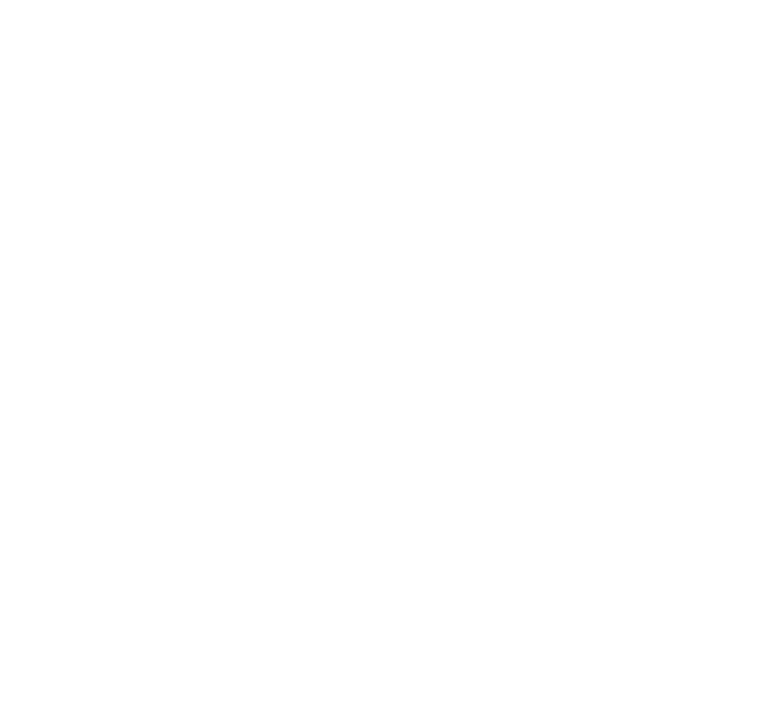
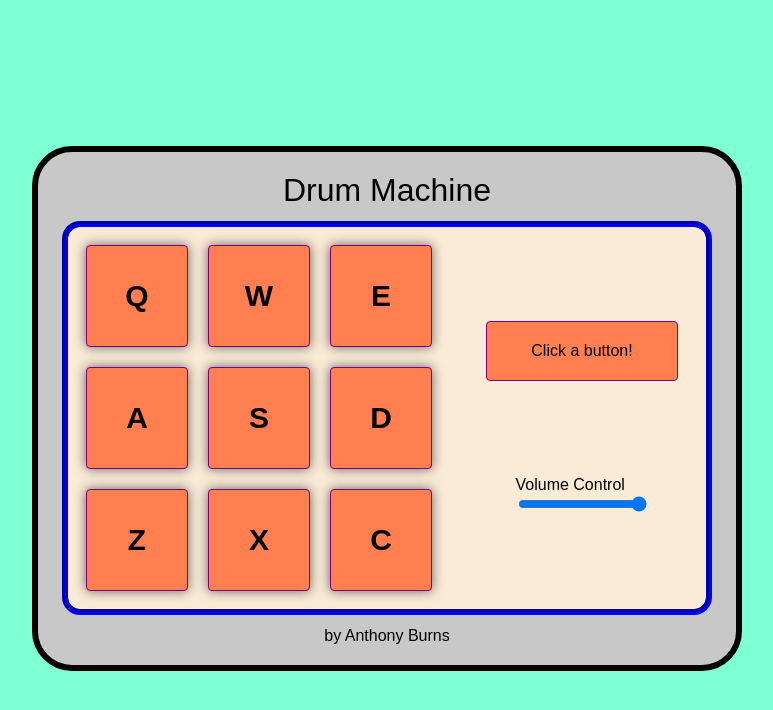
Before and after one commit to EhSlashEh/bootcamp, a plain HTML site: page 3 Front End Development Libraries/DrumMachine/index.html in a window 1280 px wide. Shown: the whole page, without its empty margins (261-1034 px from the left). Drawn offline with Linux system fonts and the light colour scheme.

Commit message:
Drum machine

```diff
--- a/3 Front End Development Libraries/DrumMachine/index.html
+++ b/3 Front End Development Libraries/DrumMachine/index.html
@@ -0,0 +1,82 @@
+<!DOCTYPE html>
+<head>
+    <meta charset="UTF-8">
+    <meta name="viewport" content="width=device-width, initial-scale=1.0">
+    <meta http-equiv="X-UA-Compatible" content="ie=edge">
+
+    <!-- Title and icon -->
+    <title>Anthony's Drum Machine</title>
+
+    <!-- CSS Style files -->
+    <link rel="stylesheet" href="styles.css" />
+
+    <!-- Script -->
+    <script src="script.js"></script>
+
+    <!-- Icons -->
+    <script src="https://kit.fontawesome.com/d144bb87de.js" crossorigin="anonymous"></script>
+
+</head>
+<body>
+    <div id="drum-machine">
+        <div id="title">
+            Drum Machine
+        </div>
+        <div id="display">
+            <div id="drum-pad-container">
+                <div class="drum-pad" id="Heater-1" onclick="playSound('Q')">
+                    <audio class="clip" id="Q" src="https://s3.amazonaws.com/freecodecamp/drums/Heater-1.mp3"></audio>
+                    Q
+                </div>
+                <div class="drum-pad" id="Heater-2" onclick="playSound('W')">
+                    <audio class="clip" id="W" src="https://s3.amazonaws.com/freecodecamp/drums/Heater-2.mp3"></audio>
+                    W
+                </div>
+                <div class="drum-pad" id="Heater-3" onclick="playSound('E')">
+                    <audio class="clip" id="E" src="https://s3.amazonaws.com/freecodecamp/drums/Heater-3.mp3"></audio>
+                    E
+                </div>
+                <div class="drum-pad" id="Heater-4" onclick="playSound('A')">
+                    <audio class="clip" id="A" src="https://s3.amazonaws.com/freecodecamp/drums/Heater-4_1.mp3"></audio>
+                    A
+                </div>
+                <div class="drum-pad" id="Clap" onclick="playSound('S')">
+                    <audio class="clip" id="S" src="https://s3.amazonaws.com/freecodecamp/drums/Heater-6.mp3"></audio>
+                    S
+                </div>
+                <div class="drum-pad" id="Open-HH" onclick="playSound('D')">
+                    <audio class="clip" id="D" src="https://s3.amazonaws.com/freecodecamp/drums/Dsc_Oh.mp3"></audio>
+                    D
+                </div>
+                <div class="drum-pad" id="Kick-n'-Hat" onclick="playSound('Z')">
+                    <audio class="clip" id="Z" src="https://s3.amazonaws.com/freecodecamp/drums/Kick_n_Hat.mp3"></audio>
+                    Z
+                </div>
+                <div class="drum-pad" id="Kick" onclick="playSound('X')">
+                    <audio class="clip" id="X" src="https://s3.amazonaws.com/freecodecamp/drums/RP4_KICK_1.mp3"></audio>
+                    X
+                </div>
+                <div class="drum-pad" id="Closed-HH" onclick="playSound('C')">
+                    <audio class="clip" id="C" src="https://s3.amazonaws.com/freecodecamp/drums/Cev_H2.mp3"></audio>
+                    C
+                </div>
+            </div>
+            <div id="options-container">
+                <div id="key-display">
+                    Click a button!
+                </div>
+                <div id="volume-container">
+                    <div id="volume-label">
+                        Volume Control
+                    </div>
+                    <div id="volume-slider">
+                        <input id="volume-range" type="range" min="0" max="100" value="100" class="slider">
+                    </div>
+                </div>
+            </div>
+        </div>
+        <div id="by-me">
+            by Anthony Burns
+        </div>
+    </div>
+</body>
--- /dev/null
+++ b/3 Front End Development Libraries/DrumMachine/script.js
@@ -0,0 +1,43 @@
+// Volume control
+var volumeRange = document.getElementById("volume-range");
+
+if (volumeRange) {
+    volumeRange.addEventListener("input", function () {
+        var volumeValue = this.value;
+        console.log(volumeValue);
+    });
+}
+
+// Sick beats function
+function playSound(letter) {
+    console.log("Received: " + letter);
+
+    var audio = document.getElementById(letter);
+    var soundLevel = document.getElementById("volume-range");
+
+    // sound level
+    console.log(soundLevel.value);
+    audio.volume = soundLevel.value / 100;
+    audio.play();
+
+    // Press button effect
+    var parentDiv = audio.parentNode;
+    parentDiv.style.backgroundColor = "red";
+    parentDiv.style.boxShadow = "0 0 4px rgba(0,0,0,0.4)";
+    setTimeout(function () {
+        parentDiv.style.backgroundColor = "";
+        parentDiv.style.boxShadow = "";
+    }, 200);
+
+    // Tell user what key was pressed
+    var keyDisplay = document.getElementById("key-display");
+    var soundName = parentDiv.getAttribute("id").replace(/-/g, " ");
+    keyDisplay.innerHTML = `${soundName}`;
+
+}
+
+// Keyboard works too
+document.addEventListener("keydown", function (event) {
+    var key = event.key.toUpperCase();
+    playSound(key);
+});
--- a/3 Front End Development Libraries/DrumMachine/styles.css
+++ b/3 Front End Development Libraries/DrumMachine/styles.css
@@ -1,3 +1,7 @@
+* {
+    font-family: Arial;
+}
+
 body {
     display: flex;
     justify-content: center;
@@ -8,6 +12,78 @@
     background-color: aquamarine;
 }
 
-#center-container {
+#drum-machine {
+    border: 6px solid black;
+    border-radius: 40px;
+    background-color: rgba(200,200,200,1);
+    padding: 8px 24px;
+    width: 650px;
+}
+
+#title, #by-me {
+    text-align: center;
+    padding: 12px;
+}
+
+#title {
+    font-size: 2em;
+}
+
+#display {
+    border: 6px groove blue;
+    border-radius: 18px;
+    background-color: antiquewhite;
+    display: flex;
+    flex-direction: row;
+    justify-content: space-around;
+}
+
+#drum-pad-container {
+    display: flex;
+    flex-wrap: wrap;
+    padding: 8px;
+}
+
+.drum-pad {
+    border: 1px solid purple;
+    border-radius: 4px;
+    background-color: coral;
+    margin: 10px;
+    height: 100px;
+    width: 100px;
+    display: flex;
+    justify-content: center;
+    align-items: center;
+    font-size: 30px;
+    font-weight: 600;
+    box-shadow: 0 0 12px rgba(0,0,0,0.6);
+}
+
+    .drum-pad:hover {
+        background-color: chocolate;
+        box-shadow: 0 0 4px rgba(0,0,0,0.4);
+    }
+
+#options-container {
+    border: 0px dashed purple;
+    display: flex;
+    flex-direction: column;
+    justify-content: space-evenly;
+    align-items: center;
+    width: 500px;
+    margin-right: 28px;
+}
+
+#key-display {
+    border: 1px solid purple;
+    border-radius: 4px;
+    background-color: coral;
+    padding: 20px;
+    width: 150px;
     text-align: center;
 }
+
+#volume-slider {
+    display: flex;
+    align-items: center;
+}
```
Also changed, not shown: 3 Front End Development Libraries/RandomQuoteMachine/index.html (+1 -1 lines), 3 Front End Development Libraries/DrumMachine/index.js (deleted), 3 Front End Development Libraries/RandomQuoteMachine/script.js (renamed from 3 Front End Development Libraries/RandomQuoteMachine/index.js).
